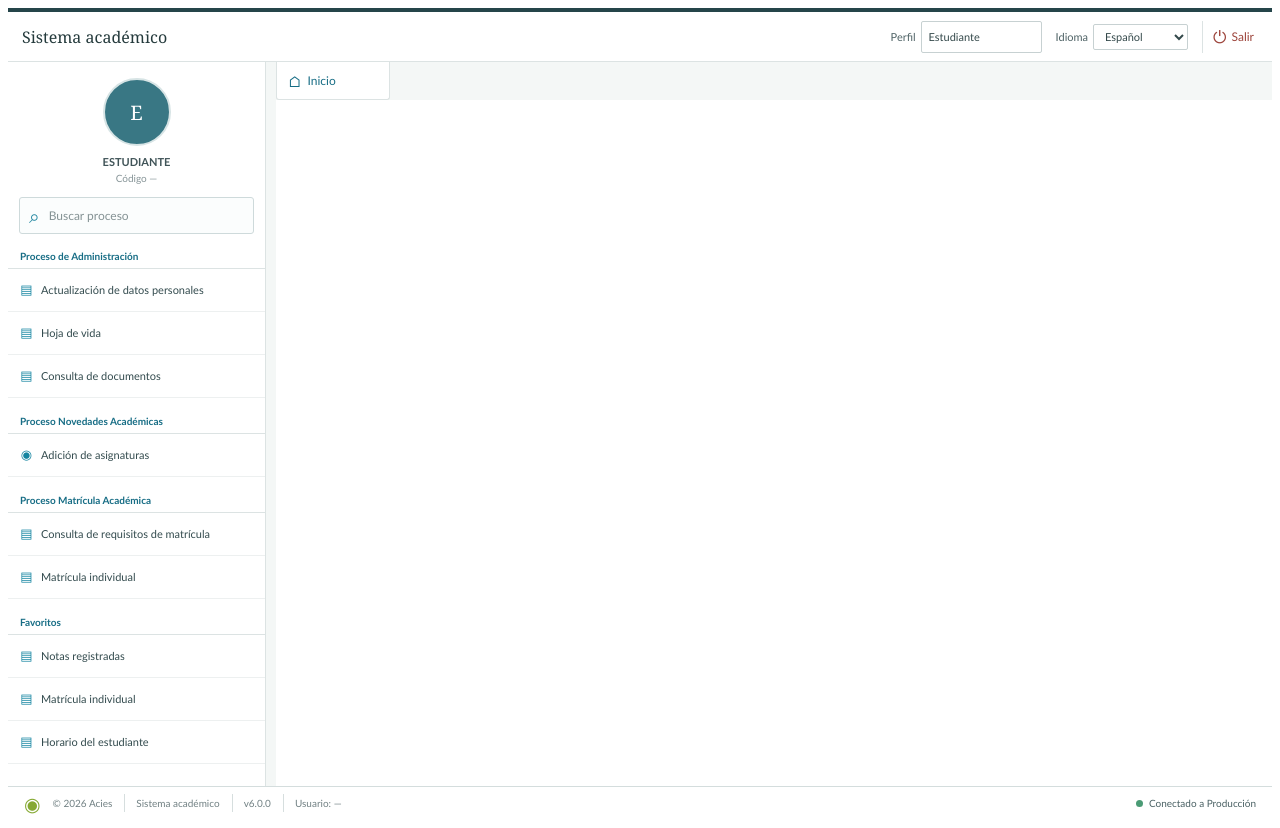
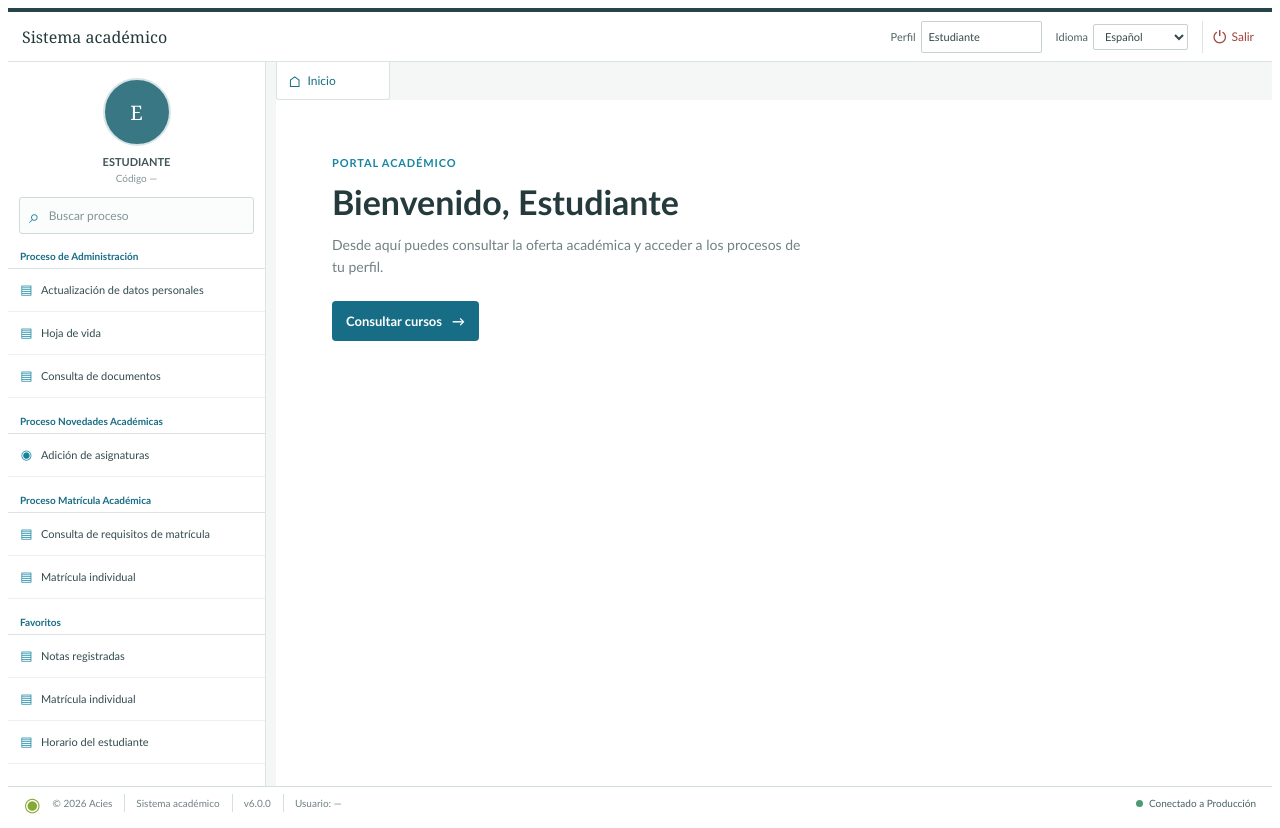
Before and after one commit to Cristian0124/SISTEMA_ESCOLAR, a Vue app in the folder frontend/: page /home in a window 1280 px wide. Built offline with nearby package versions, Linux system fonts and the light colour scheme; no server answers.

Commit message:
Completa pantalla de inicio

```diff
--- a/frontend/src/views/HomeView.vue
+++ b/frontend/src/views/HomeView.vue
@@ -141,7 +141,16 @@ async function salir() {
 
       <main class="main-area">
         <div class="view-tab"><span class="home-icon" aria-hidden="true">⌂</span>Inicio</div>
-        <section class="welcome-canvas" aria-label="Inicio del sistema académico"></section>
+        <section class="welcome-canvas" aria-label="Inicio del sistema académico">
+          <div class="welcome-content">
+            <p class="welcome-eyebrow">PORTAL ACADÉMICO</p>
+            <h1>Bienvenido, {{ auth.usuario?.nombre ?? 'Estudiante' }}</h1>
+            <p class="welcome-description">
+              Desde aquí puedes consultar la oferta académica y acceder a los procesos de tu perfil.
+            </p>
+            <RouterLink class="catalog-link" to="/catalog">Consultar cursos <span aria-hidden="true">→</span></RouterLink>
+          </div>
+        </section>
       </main>
     </div>
 
@@ -430,41 +439,58 @@ async function salir() {
 }
 
 .welcome-canvas {
-  display: grid;
+  display: flex;
+  align-items: flex-start;
   min-height: 300px;
-  place-items: center;
-  padding: 30px;
+  padding: clamp(24px, 5vw, 56px);
   background: #fff;
 }
 
-.university-watermark {
+.welcome-content {
   display: flex;
   flex-direction: column;
-  align-items: center;
-  width: 240px;
-  padding: 22px 18px 18px;
-  border-radius: 0 0 30px 30px;
-  color: rgba(255, 255, 255, 0.92);
-  background: #dfe8ef;
-  font-family: Georgia, 'Times New Roman', serif;
-  font-size: 23px;
-  line-height: 1.05;
+  align-items: flex-start;
+  max-width: 620px;
 }
 
-.watermark-acronym {
-  font-size: 76px;
-  line-height: 0.98;
+.welcome-eyebrow {
+  margin: 0 0 12px;
+  color: #1685a2;
+  font-size: 11px;
+  font-weight: 700;
+  letter-spacing: 0.08em;
 }
 
-.watermark-rule {
-  width: 100%;
-  height: 1px;
-  margin: 5px 0 7px;
-  background: rgba(255, 255, 255, 0.9);
+.welcome-content h1 {
+  margin: 0;
+  color: #243a3c;
+  font-size: clamp(24px, 4vw, 34px);
 }
 
-.watermark-last-line {
-  font-size: 20px;
+.welcome-description {
+  max-width: 480px;
+  margin: 12px 0 22px;
+  color: #718083;
+  font-size: 14px;
+  line-height: 1.6;
+}
+
+.catalog-link {
+  display: inline-flex;
+  align-items: center;
+  gap: 10px;
+  min-height: 40px;
+  padding: 0 14px;
+  border-radius: 4px;
+  color: #fff;
+  background: #176d85;
+  font-size: 13px;
+  font-weight: 700;
+  text-decoration: none;
+}
+
+.catalog-link:hover {
+  background: #12586d;
 }
 
 .statusbar {
```
